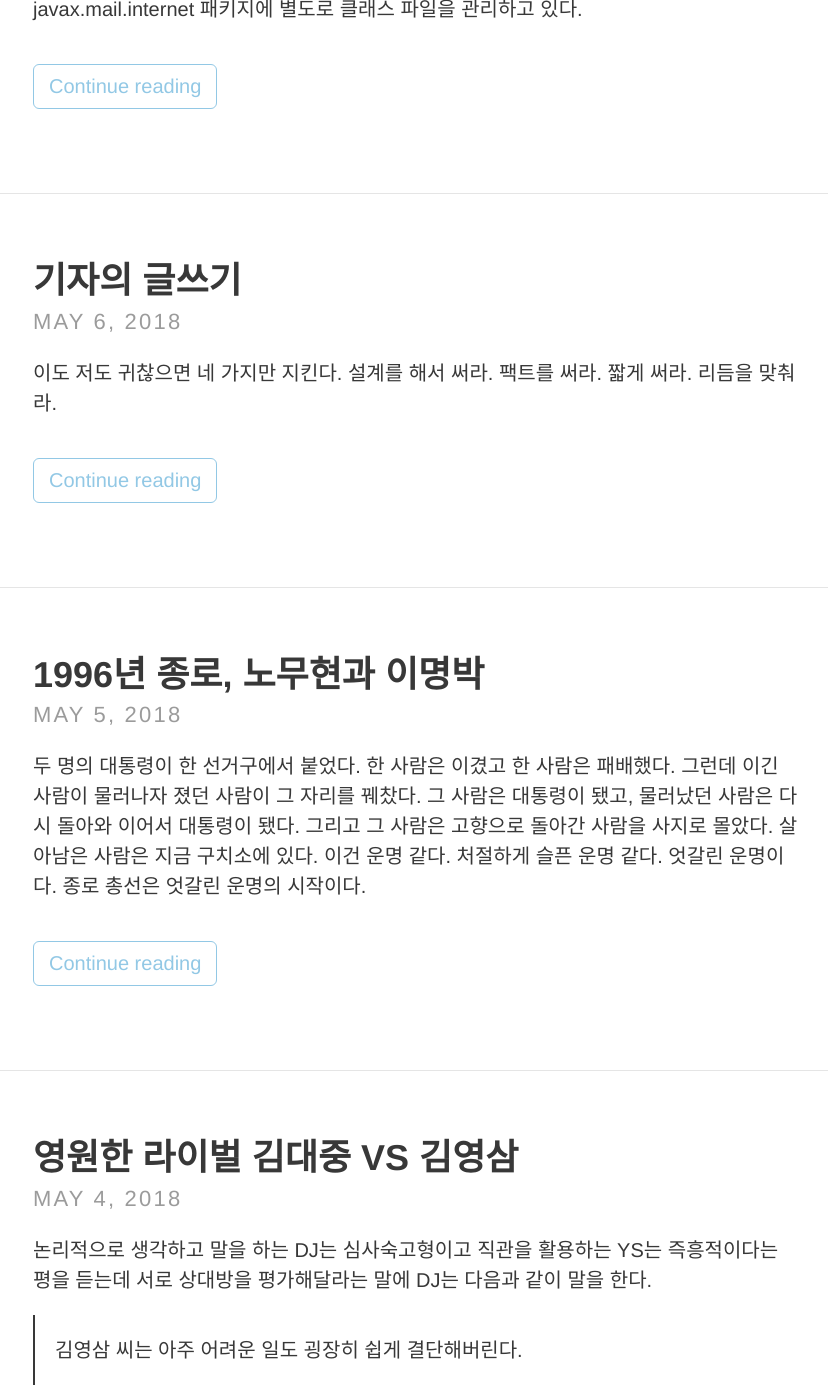
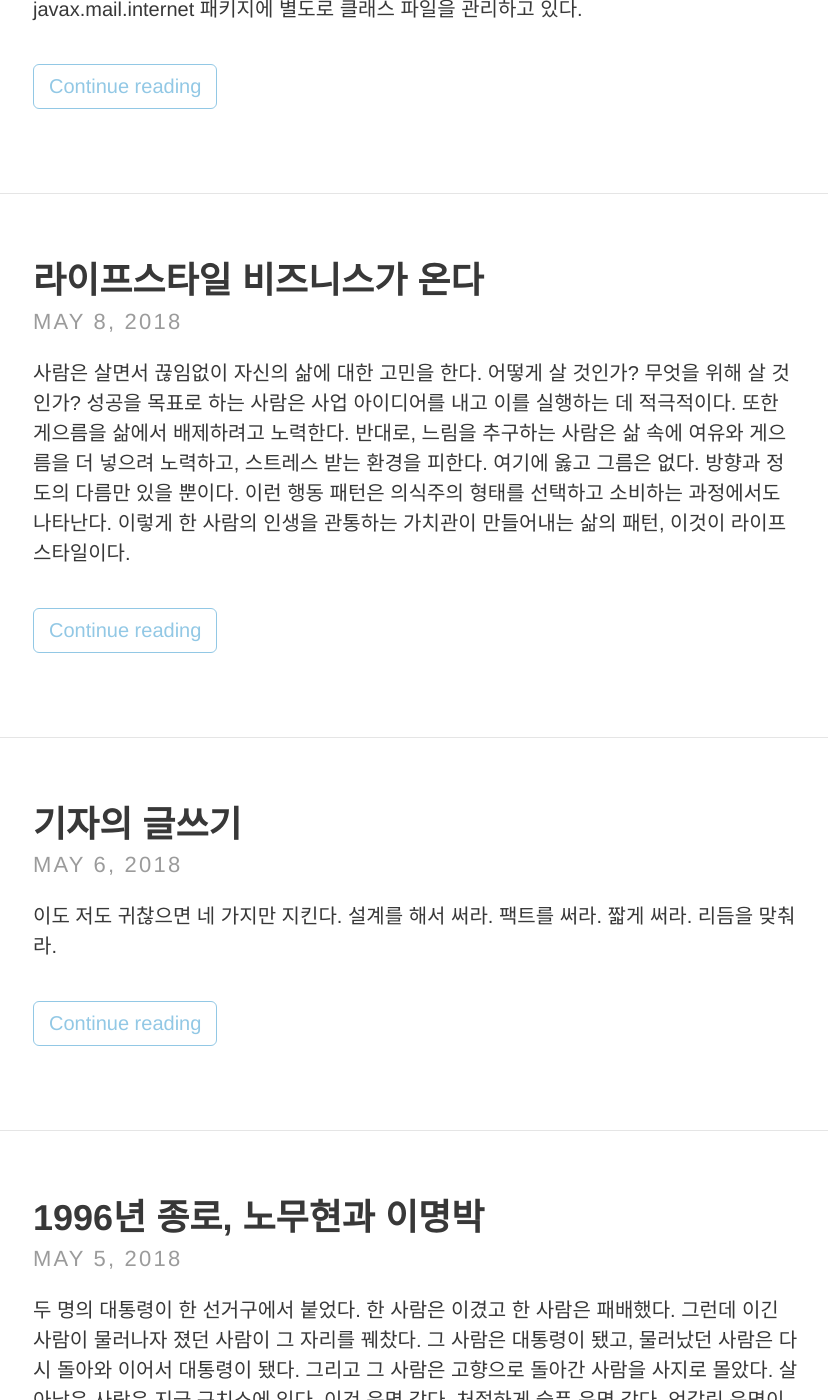
Before and after one commit to underlinee/github.io, a Jekyll site: the page built from index.html, in a window 1280 px wide and 1400 px high, scrolled down 560 px. Shown: the whole window, without its empty margins (223-1051 px from the left). Built offline with Jekyll 4.4.1, drawn with Linux system fonts in a browser that asks for light colours; nearby versions of some CDN libraries; the list of posts is cut into pages by our own code; some of the changed text lies outside the part shown.

Commit message:
book review

```diff
--- /dev/null
+++ b/_posts/2018-05-08-9791160072310.md
@@ -0,0 +1,40 @@
+---
+layout: post
+title:  "라이프스타일 비즈니스가 온다"
+date:   2018-05-08 01:43:59
+group: 책읽고밑줄
+booklink: "http://www.aladin.co.kr/shop/wproduct.aspx?ItemId=133636583"
+bookimg: "http://image.aladin.co.kr/product/13363/65/cover/k952532000_1.jpg"
+tags: 라이프스타일비즈니스가온다 책
+---
+
+사람은 살면서 끊임없이 자신의 삶에 대한 고민을 한다. 어떻게 살 것인가? 무엇을 위해 살 것인가? 성공을 목표로 하는 사람은 사업 아이디어를 내고 이를 실행하는 데 적극적이다. 또한 게으름을 삶에서 배제하려고 노력한다. 반대로, 느림을 추구하는 사람은 삶  속에 여유와 게으름을 더 넣으려 노력하고, 스트레스 받는 환경을 피한다. 여기에 옳고 그름은 없다. 방향과 정도의 다름만 있을 뿐이다. 이런 행동 패턴은 의식주의 형태를 선택하고 소비하는 과정에서도 나타난다. 이렇게 한 사람의 인생을 관통하는 가치관이 만들어내는 삶의 패턴, 이것이 라이프스타일이다.
+
+<br/>
+
+## 물질주의, 황금만능주의, 성공 지향이 극에 달한 시점에
+
+우리는 몇 번의 경제위기를 겪었다. 많은 사람들이 충성을 바치던 회사에서 쫓겨나 길에 나앉았다. 성공을 좇는 삶은 좌절을 겪어야 했다. 여유 없는 삶이 남긴 것은 사랑하는 사람들을 다 떠나보낸 외로움과 허전함뿐이었다. 많은 사람들은 ‘지금과 다르게 사는 방법이 없을까?’, ‘돈 없이도 행복할 수 없을까?’를 고민하기 시작했다. 이런 라이프스타일의 다양성이 제안되는 시기를 포스트 모너티즘이라고 한다. 포스트모더니즘은 탈물질주의, 느림과 다름의 가치를 근간으로 하고 있다. 여유와 느림의 미학을 강조한 삶의 방식 중 대표적인 것이 휘게 라이프스타일이다.
+
+<br/>
+
+## 장소나 기업이 아닌 한 개인이
+라이프스타일을 제안할 때, 개인은 하나의 브랜드가 된다. 이런 퍼스널 브랜드의 예는 수없이 많다. 체 게바라나 안중근과 같은 위인들은 삶 자체가 하나의 라이프스타일 제안이다. 체 게바라 얼굴이나 안중근 의사의 손도장이 인쇄된 티셔츠는 주위에서 한번쯤 봤을 것이다. 위인까지는 아니더라도 한 개인의 삶 전체가 대표하는 것을 다른 사람이 좋아하고 사 줄 때, 그 이름은 브랜드가 된다. 한 마디로 한 개인의 라이프스타일과 시장의 수요가 만나는 곳에 퍼스널 브랜드가 있다. 매력적인 나의 이야기는 누군가에게 감동을 주는 콘텐츠가 되고 브랜드가 될 수 있다.
+
+<br/>
+
+*****
+
+<br/>
+
+
+사진이 많고 사례 중심인 책이라 어디서 들어본 얘기도 많은 책이다. 평소에 트렌디한 소비에 관심 있는 사람이면 후루룩 서점에서 넘겨보자. '라이프스타일 비즈니스’ 라는 말이 무엇인지만 이해했다면 충분하다.
+{: .memo}
+
+나도 미니멀 라이프를 살고자 했다. 뼈 빠지게 돈 벌어서 큰 집으로 이사 가면 뭐하나 물건을 잔뜩 들여놓는데. 물건이 많으면 청소도, 빨래도, 설거지도 많다.  큰 성공할 욕심이 없다면 나를 불편하게 하는 것들이 없는 편이 좋아 보였다. 옷도 버리고 책도 버리고, 차마 버리지 못하고 쌓아뒀던 물건들을 꽤나 버렸다. 그런데 미니멀 라이프를 위해 물건 버리기를 고민하고 있자니 골이 아팠다. 뭐 하나 사려해도 또 물건이 늘어나는 게 스트레스가 되고 아직도 집에 쌓여 있는 물건이 스트레스였다. 미니멀 라이프를 위해 불편함을 감수하고 있자면 미니멀 라이프가 목적인 삶이 무슨 의미가 있을까 싶다.
+{: .memo}
+
+요새는 물건을 참 잘 산다. 최근에 통이 널찍한 바지도 샀다. 불편한 옷으로 내 몸을 가두면서 굳이 나를 괴롭혀야 할 만한 이유를 모르겠다. 비교적 자유로운 회사에 다니기에 일부러라도 누리고 싶은 마음도 있었다. 신발도 멍청하게 생겼지만 편한 녀석으로 샀다. 이런 신발이 아는 사람들 사이에서는 유행이라는데 '어글리 슈즈’라고도 한단다. 그리고 또 뭘 사야 하나 고민 중인데 글쎄 살 만한 게 없다. 아직 ‘라이프 스타일 비즈니스’ 라는게 덜 왔나 싶기도 하다. 아니면 누군가가 만들어 놓은 물건을 소비하는 방식으로 '라이프 스타일’ 을 채우는 건 어려울지도 모르겠다.
+{: .memo}
+
+<br/>
--- a/bookshelf.html
+++ b/bookshelf.html
@@ -118,7 +118,14 @@ title: bookshelf
       <img style="width:100%" src="http://image.aladin.co.kr/product/8357/26/cover/k002434658_2.jpg"/>
     </a>
   </li>
+  <li class="book-card">
+    <a href="tags.html#라이프스타일비즈니스가온다">
+      <img style="width:100%" src="http://image.aladin.co.kr/product/13363/65/cover/k952532000_1.jpg"/>
+    </a>
+  </li>
 </ul>
+
+
 
 <script>
   window.store = {
```
